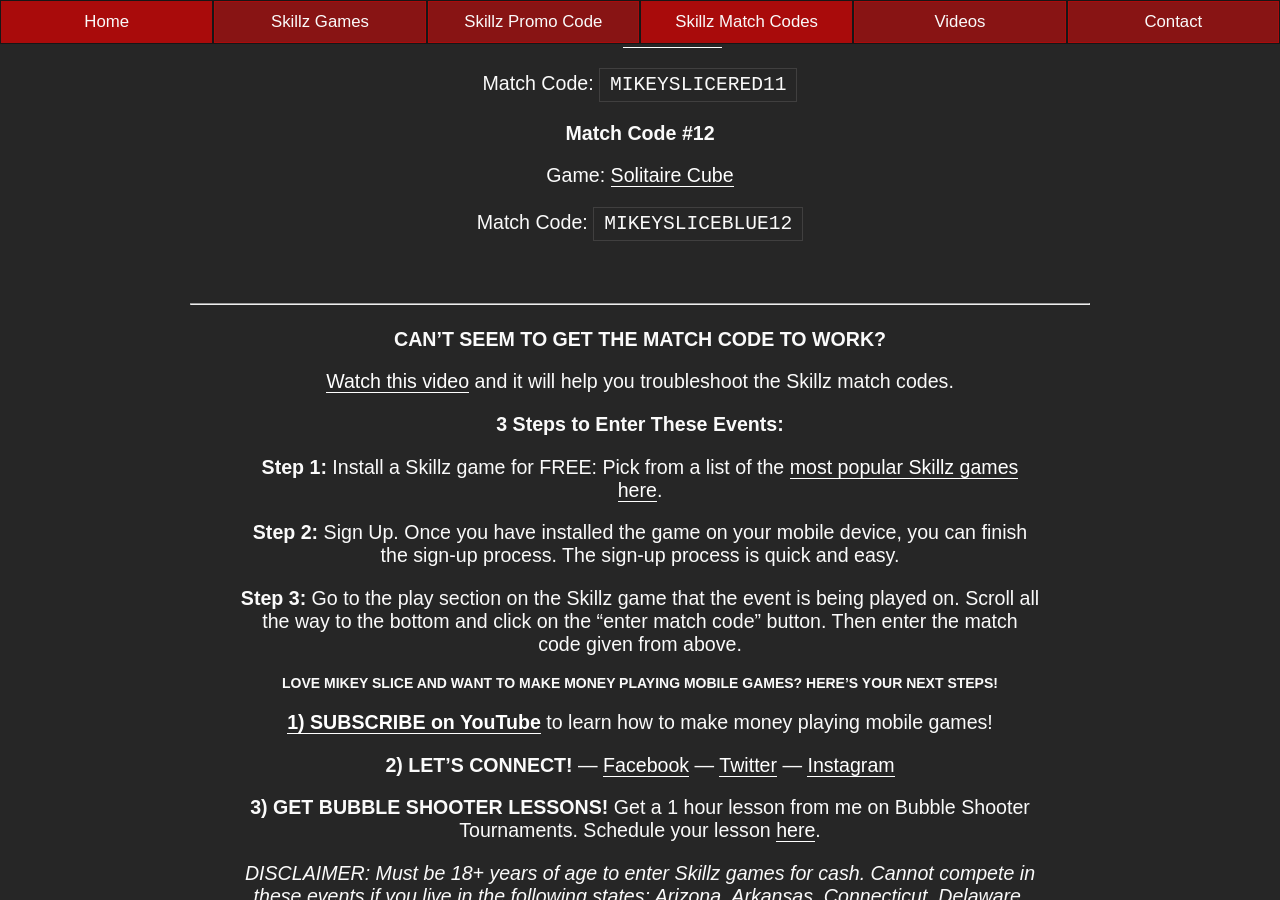
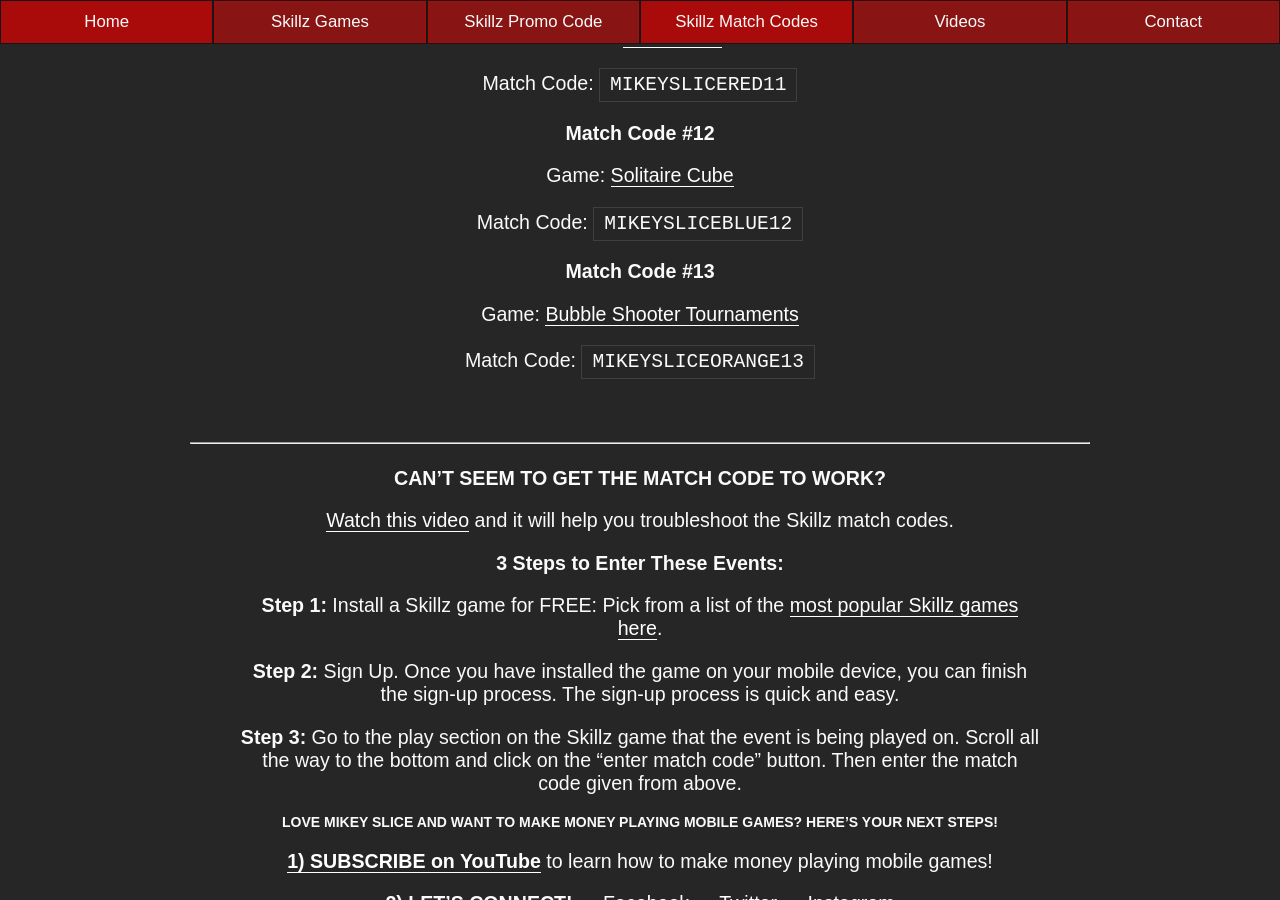
Before and after one commit to mikeyslice/esports-medium, a Jekyll site: the page built from skillz-match-codes.md, in a window 1280 px wide and 900 px high, scrolled down 4727 px. Built offline with Jekyll 4.4.1, drawn with Linux system fonts in a browser that asks for light colours.

Commit message:
Update Skillz Match Codes “skillz-match-codes”

```diff
--- a/_includes/pages/skillz-match-codes.html
+++ b/_includes/pages/skillz-match-codes.html
@@ -173,6 +173,12 @@
 
 <p>Match Code: <code>MIKEYSLICEBLUE12</code><p>
 
+<h3>Match Code #13</h3>
+
+<p>Game: <a href="/skillz-games/">Bubble Shooter Tournaments</a><p>
+
+<p>Match Code: <code>MIKEYSLICEORANGE13</code><p>
+
 <p>
 
 <br><hr><br>
```
